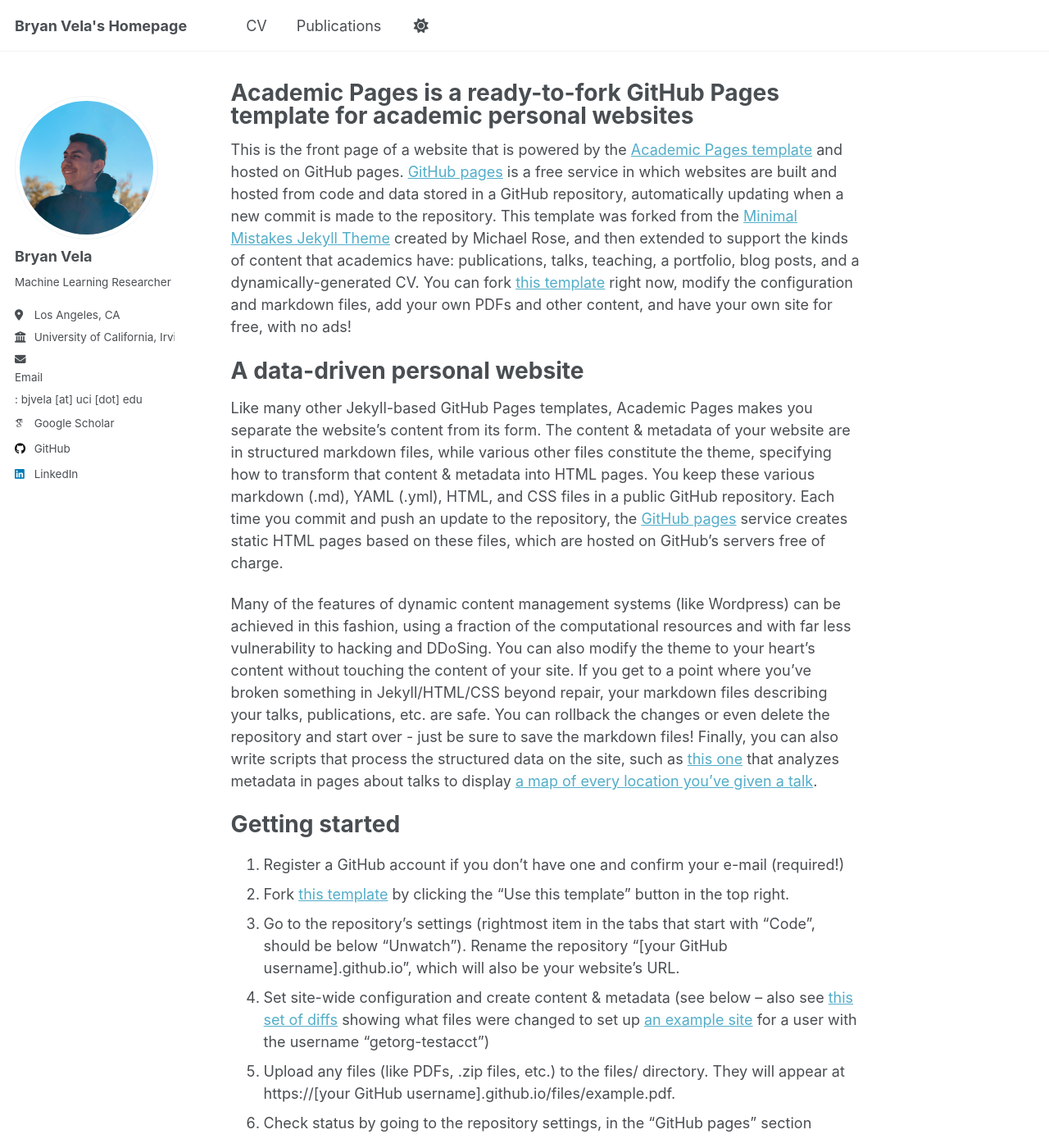
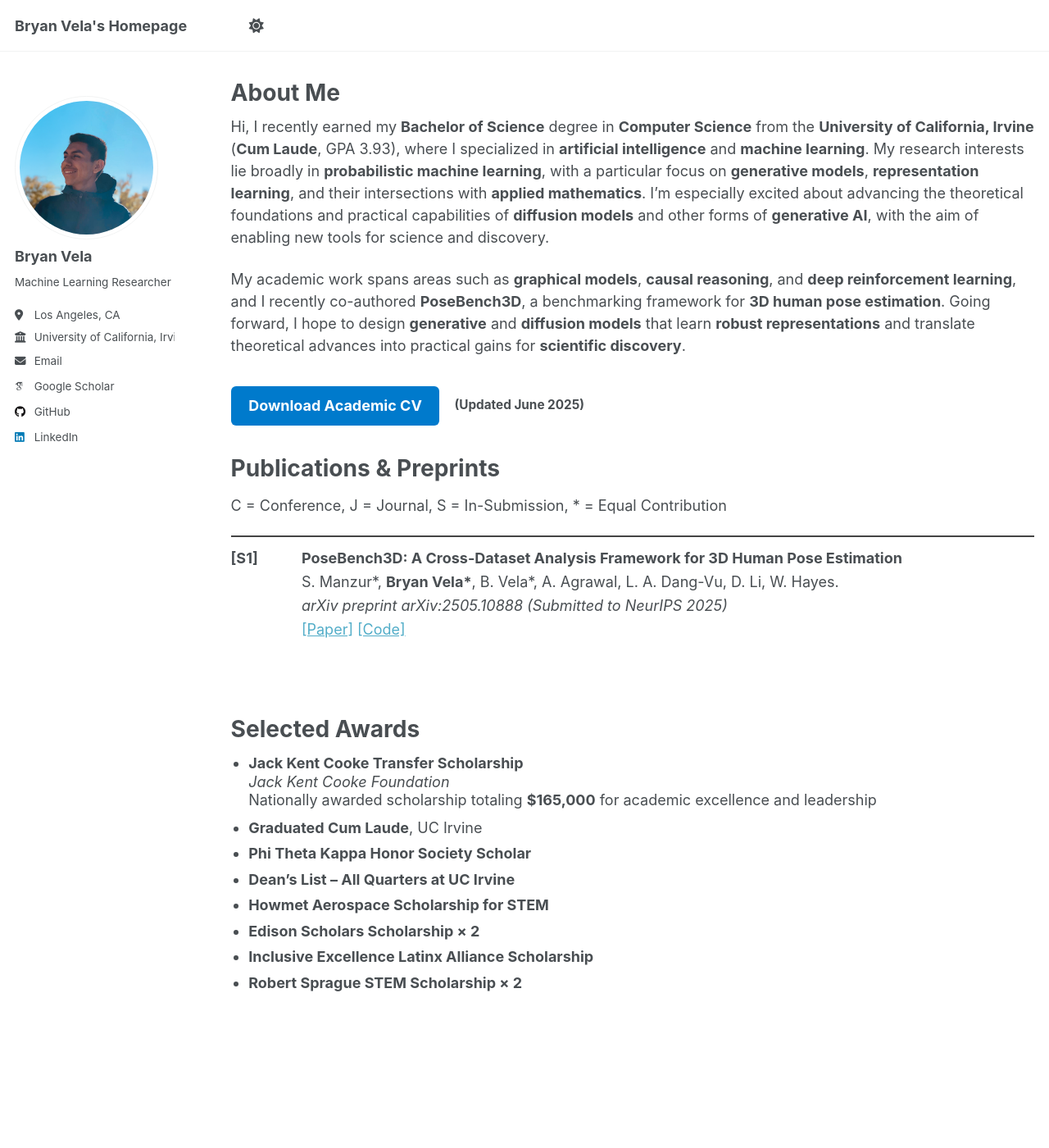
Before and after one commit to bryanjvela/bryanjvela.github.io, a Jekyll site: the page built from _pages/about.md, in a window 1280 px wide and 1400 px high. Shown: the whole window at 82% size. Built offline with Jekyll 4.4.1, drawn with Linux system fonts in a browser that asks for light colours; some web fonts are replaced; some of the changed text lies outside the part shown.

Commit message:
Updated website layout, CV, About Me, Awards...Need Education etc

```diff
--- a/_includes/author-profile.html
+++ b/_includes/author-profile.html
@@ -34,12 +34,7 @@
         <li><a href="{{ author.uri }}"><i class="fas fa-fw fa-link icon-pad-right" aria-hidden="true"></i>{{ site.data.ui-text[site.locale].website_label | default: "Website" }}</a></li>
       {% endif %}
       {% if author.email %}
-        <li>
-          <i class="fas fa-fw fa-envelope icon-pad-right" aria-hidden="true"></i>
-          <a href="mailto:{{ author.email }}">
-            {{ site.data.ui-text[site.locale].email_label | default: "Email" }}
-          </a>: {{ author.email | replace: "@" , " [at] " | replace: "." , " [dot] " }}
-        </li>
+        <li><a href="mailto:{{ author.email }}"><i class="fas fa-fw fa-envelope icon-pad-right" aria-hidden="true"></i>{{ site.data.ui-text[site.locale].email_label | default: "Email" }}</a></li>
       {% endif %}
 
 
--- a/_includes/footer.html
+++ b/_includes/footer.html
@@ -6,6 +6,13 @@
     {% if site.data.ui-text[site.locale].follow_label %}
       <li><strong>{{ site.data.ui-text[site.locale].follow_label }}</strong></li>
     {% endif %}
+    {% if site.author.linkedin %}
+  <li><a href="https://www.linkedin.com/in/{{ site.author.linkedin }}"><i class="fab fa-linkedin" aria-hidden="true"></i> LinkedIn</a></li>
+{% endif %}
+{% if site.author.googlescholar %}
+  <li><a href="https://scholar.google.com/citations?user={{ site.author.googlescholar }}"><i class="fas fa-graduation-cap" aria-hidden="true"></i> Google Scholar</a></li>
+{% endif %}
+
     {% if site.author.github %}
       <li><a href="http://github.com/{{ site.author.github }}"><i class="fab fa-github" aria-hidden="true"></i> GitHub</a></li>
     {% endif %}
@@ -21,5 +28,5 @@
 
 <div class="page__footer-copyright">
   &copy; {{ site.time | date: '%Y' }} {{ site.name | default: site.title }}, {{ site.data.ui-text[site.locale].powered_by | default: "Powered by" }} <a href="http://jekyllrb.com" rel="nofollow">Jekyll</a> &amp; <a href="https://github.com/academicpages/academicpages.github.io">AcademicPages</a>, a fork of <a href="https://mademistakes.com/work/minimal-mistakes-jekyll-theme/" rel="nofollow">Minimal Mistakes</a>.<br />
-  Site last updated {{ "now" | date: '%Y-%m-%d' %}}
+  Site last updated {{ "now" | date: '%B %e, %Y' }}
 </div>
--- a/_includes/masthead.html
+++ b/_includes/masthead.html
@@ -13,8 +13,14 @@
   {% else %}
     {% assign domain = base_path %}
   {% endif %}
-            <li class="masthead__menu-item"><a href="{{ domain }}{{ link.url }}">{{ link.title }}</a></li>
+  <li class="masthead__menu-item">
+    <a href="{{ domain }}{{ link.url }}"
+       {% if link.target %}target="{{ link.target }}" rel="noopener noreferrer"{% endif %}>
+      {{ link.title }}
+    </a>
+  </li>
 {% endfor %}
+
           <li id="theme-toggle" class="masthead__menu-item persist tail">
             <a><i id="theme-icon" class="fa-solid fa-sun" aria-hidden="true" title="toggle theme"></i></a>
           </li>
--- a/_pages/about.md
+++ b/_pages/about.md
@@ -1,49 +1,89 @@
 ---
 permalink: /
-title: "Academic Pages is a ready-to-fork GitHub Pages template for academic personal websites"
+title: "About Me"
 author_profile: true
 redirect_from:
   - /about/
   - /about.html
 ---
 
-This is the front page of a website that is powered by the [Academic Pages template](https://github.com/academicpages/academicpages.github.io) and hosted on GitHub pages. [GitHub pages](https://pages.github.com) is a free service in which websites are built and hosted from code and data stored in a GitHub repository, automatically updating when a new commit is made to the repository. This template was forked from the [Minimal Mistakes Jekyll Theme](https://mmistakes.github.io/minimal-mistakes/) created by Michael Rose, and then extended to support the kinds of content that academics have: publications, talks, teaching, a portfolio, blog posts, and a dynamically-generated CV. You can fork [this template](https://github.com/academicpages/academicpages.github.io) right now, modify the configuration and markdown files, add your own PDFs and other content, and have your own site for free, with no ads!
+Hi, I recently earned my **Bachelor of Science** degree in **Computer Science** from the **University of California, Irvine** (**Cum Laude**, GPA 3.93), where I specialized in **artificial intelligence** and **machine learning**. My research interests lie broadly in **probabilistic machine learning**, with a particular focus on **generative models**, **representation learning**, and their intersections with **applied mathematics**. I’m especially excited about advancing the theoretical foundations and practical capabilities of **diffusion models** and other forms of **generative AI**, with the aim of enabling new tools for science and discovery.
 
-A data-driven personal website
+My academic work spans areas such as **graphical models**, **causal reasoning**, and **deep reinforcement learning**, and I recently co-authored **PoseBench3D**, a benchmarking framework for **3D human pose estimation**. Going forward, I hope to design **generative** and **diffusion models** that learn **robust representations** and translate theoretical advances into practical gains for **scientific discovery**.
+
+
+<div style="margin: 2em 0; display: flex; align-items: center; gap: 1em; flex-wrap: wrap;">
+  <a href="/files/Bryan_Vela_CV.pdf" target="_blank" style="
+    display: inline-block;
+    padding: 0.6em 1.2em;
+    font-weight: bold;
+    color: white;
+    background-color: #007acc;
+    text-decoration: none;
+    border-radius: 6px;
+    transition: background-color 0.2s ease-in-out;">
+    Download Academic CV
+  </a>
+
+  <div style="font-size: 0.85em; color: var(--global-text-color-dark);">
+    <strong>(Updated June 2025)</strong>
+  </div>
+</div>
+
+
+
+
+Publications & Preprints
 ======
-Like many other Jekyll-based GitHub Pages templates, Academic Pages makes you separate the website's content from its form. The content & metadata of your website are in structured markdown files, while various other files constitute the theme, specifying how to transform that content & metadata into HTML pages. You keep these various markdown (.md), YAML (.yml), HTML, and CSS files in a public GitHub repository. Each time you commit and push an update to the repository, the [GitHub pages](https://pages.github.com/) service creates static HTML pages based on these files, which are hosted on GitHub's servers free of charge.
+<p>
+  C = Conference, J = Journal, S = In-Submission, * = Equal Contribution
+</p>
 
-Many of the features of dynamic content management systems (like Wordpress) can be achieved in this fashion, using a fraction of the computational resources and with far less vulnerability to hacking and DDoSing. You can also modify the theme to your heart's content without touching the content of your site. If you get to a point where you've broken something in Jekyll/HTML/CSS beyond repair, your markdown files describing your talks, publications, etc. are safe. You can rollback the changes or even delete the repository and start over - just be sure to save the markdown files! Finally, you can also write scripts that process the structured data on the site, such as [this one](https://github.com/academicpages/academicpages.github.io/blob/master/talkmap.ipynb) that analyzes metadata in pages about talks to display [a map of every location you've given a talk](https://academicpages.github.io/talkmap.html).
 
-Getting started
+<hr style="border-top: 2px solid #444; margin-top: 6px; margin-bottom: 12px;" />
+
+
+{% assign sorted_pubs = site.publications | sort: 'date' | reverse %}
+{% for post in sorted_pubs %}
+  {% assign authors_formatted = post.authors | replace: 'Bryan Vela*', '<strong>Bryan Vela*</strong>' %}
+
+  <div style="margin-bottom: 2.4em; display: flex; align-items: flex-start;">
+    <div style="min-width: 4em; font-weight: bold; margin-right: 0.8em;">[{{ post.label }}]</div>
+    <div style="line-height: 1.6;">
+      <div style="font-weight: bold;">{{ post.title }}</div>
+      <div>{{ authors_formatted }}.</div>
+      <div><em>{{ post.venue }}</em></div>
+      <div>
+        {% if post.paperurl %}
+          <a href="{{ post.paperurl }}" target="_blank">[Paper]</a>
+        {% endif %}
+        {% if post.codeurl %}
+          <a href="{{ post.codeurl }}" target="_blank">[Code]</a>
+        {% endif %}
+      </div>
+    </div>
+  </div>
+{% endfor %}
+
+
+
+<div style="margin-top: 5em;"></div>
+
+
+
+Selected Awards
 ======
-1. Register a GitHub account if you don't have one and confirm your e-mail (required!)
-1. Fork [this template](https://github.com/academicpages/academicpages.github.io) by clicking the "Use this template" button in the top right.
-1. Go to the repository's settings (rightmost item in the tabs that start with "Code", should be below "Unwatch"). Rename the repository "[your GitHub username].github.io", which will also be your website's URL.
-1. Set site-wide configuration and create content & metadata (see below -- also see [this set of diffs](http://archive.is/3TPas) showing what files were changed to set up [an example site](https://getorg-testacct.github.io) for a user with the username "getorg-testacct")
-1. Upload any files (like PDFs, .zip files, etc.) to the files/ directory. They will appear at https://[your GitHub username].github.io/files/example.pdf.
-1. Check status by going to the repository settings, in the "GitHub pages" section
-
-Site-wide configuration
-------
-The main configuration file for the site is in the base directory in [_config.yml](https://github.com/academicpages/academicpages.github.io/blob/master/_config.yml), which defines the content in the sidebars and other site-wide features. You will need to replace the default variables with ones about yourself and your site's github repository. The configuration file for the top menu is in [_data/navigation.yml](https://github.com/academicpages/academicpages.github.io/blob/master/_data/navigation.yml). For example, if you don't have a portfolio or blog posts, you can remove those items from that navigation.yml file to remove them from the header.
-
-Create content & metadata
-------
-For site content, there is one markdown file for each type of content, which are stored in directories like _publications, _talks, _posts, _teaching, or _pages. For example, each talk is a markdown file in the [_talks directory](https://github.com/academicpages/academicpages.github.io/tree/master/_talks). At the top of each markdown file is structured data in YAML about the talk, which the theme will parse to do lots of cool stuff. The same structured data about a talk is used to generate the list of talks on the [Talks page](https://academicpages.github.io/talks), each [individual page](https://academicpages.github.io/talks/2012-03-01-talk-1) for specific talks, the talks section for the [CV page](https://academicpages.github.io/cv), and the [map of places you've given a talk](https://academicpages.github.io/talkmap.html) (if you run this [python file](https://github.com/academicpages/academicpages.github.io/blob/master/talkmap.py) or [Jupyter notebook](https://github.com/academicpages/academicpages.github.io/blob/master/talkmap.ipynb), which creates the HTML for the map based on the contents of the _talks directory).
-
-**Markdown generator**
-
-The repository includes [a set of Jupyter notebooks](https://github.com/academicpages/academicpages.github.io/tree/master/markdown_generator
-) that converts a CSV containing structured data about talks or presentations into individual markdown files that will be properly formatted for the Academic Pages template. The sample CSVs in that directory are the ones I used to create my own personal website at stuartgeiger.com. My usual workflow is that I keep a spreadsheet of my publications and talks, then run the code in these notebooks to generate the markdown files, then commit and push them to the GitHub repository.
-
-How to edit your site's GitHub repository
-------
-Many people use a git client to create files on their local computer and then push them to GitHub's servers. If you are not familiar with git, you can directly edit these configuration and markdown files directly in the github.com interface. Navigate to a file (like [this one](https://github.com/academicpages/academicpages.github.io/blob/master/_talks/2012-03-01-talk-1.md) and click the pencil icon in the top right of the content preview (to the right of the "Raw | Blame | History" buttons). You can delete a file by clicking the trashcan icon to the right of the pencil icon. You can also create new files or upload files by navigating to a directory and clicking the "Create new file" or "Upload files" buttons.
-
-Example: editing a markdown file for a talk
-![Editing a markdown file for a talk](/images/editing-talk.png)
-
-For more info
-------
-More info about configuring Academic Pages can be found in [the guide](https://academicpages.github.io/markdown/), the [growing wiki](https://github.com/academicpages/academicpages.github.io/wiki), and you can always [ask a question on GitHub](https://github.com/academicpages/academicpages.github.io/discussions). The [guides for the Minimal Mistakes theme](https://mmistakes.github.io/minimal-mistakes/docs/configuration/) (which this theme was forked from) might also be helpful.
+<ul style="margin-top: 0.2em; margin-bottom: 1.5em; padding-left: 1.2em; line-height: 1.25; list-style-position: outside;">
+  <li style="margin-bottom: 0.6em;">
+    <strong>Jack Kent Cooke Transfer Scholarship</strong><br>
+    <em>Jack Kent Cooke Foundation</em><br>
+    Nationally awarded scholarship totaling <strong>$165,000</strong> for academic excellence and leadership
+  </li>
+  <li><strong>Graduated Cum Laude</strong>, UC Irvine</li>
+  <li><strong>Phi Theta Kappa Honor Society Scholar</strong></li>
+  <li><strong>Dean’s List – All Quarters at UC Irvine</strong></li>
+  <li><strong>Howmet Aerospace Scholarship for STEM</strong></li>
+  <li><strong>Edison Scholars Scholarship × 2</strong></li>
+  <li><strong>Inclusive Excellence Latinx Alliance Scholarship</strong></li>
+  <li><strong>Robert Sprague STEM Scholarship × 2</strong></li>
+</ul>
--- a/_sass/layout/_page.scss
+++ b/_sass/layout/_page.scss
@@ -18,9 +18,9 @@
 
 .page {
   @include breakpoint($large) {
-    @include span(10 of 12 last);
-    @include prefix(0.5 of 12);
-    @include suffix(2 of 12);
+    @include span(11 of 12 last);
+    @include prefix(1.5 of 12);
+    @include suffix(0 of 12);
   }
 
   .page__inner-wrap {
```
Also changed, not shown: _data/navigation.yml (+6 -4 lines), _publications/2009-10-01-paper-title-number-1.md (deleted, +0 -14 lines), _publications/2010-10-01-paper-title-number-2.md (deleted, +0 -14 lines), _publications/2015-10-01-paper-title-number-3.md (deleted, +0 -14 lines), _publications/2024-02-17-paper-title-number-4.md (deleted, +0 -13 lines), _publications/2025-05-15-PoseBench3D.md (added, +11 -0 lines), _publications/2025-06-08-paper-title-number-5.md (deleted, +0 -13 lines), 2 other files. Lines whose indentation alone changed are shown as unchanged.
